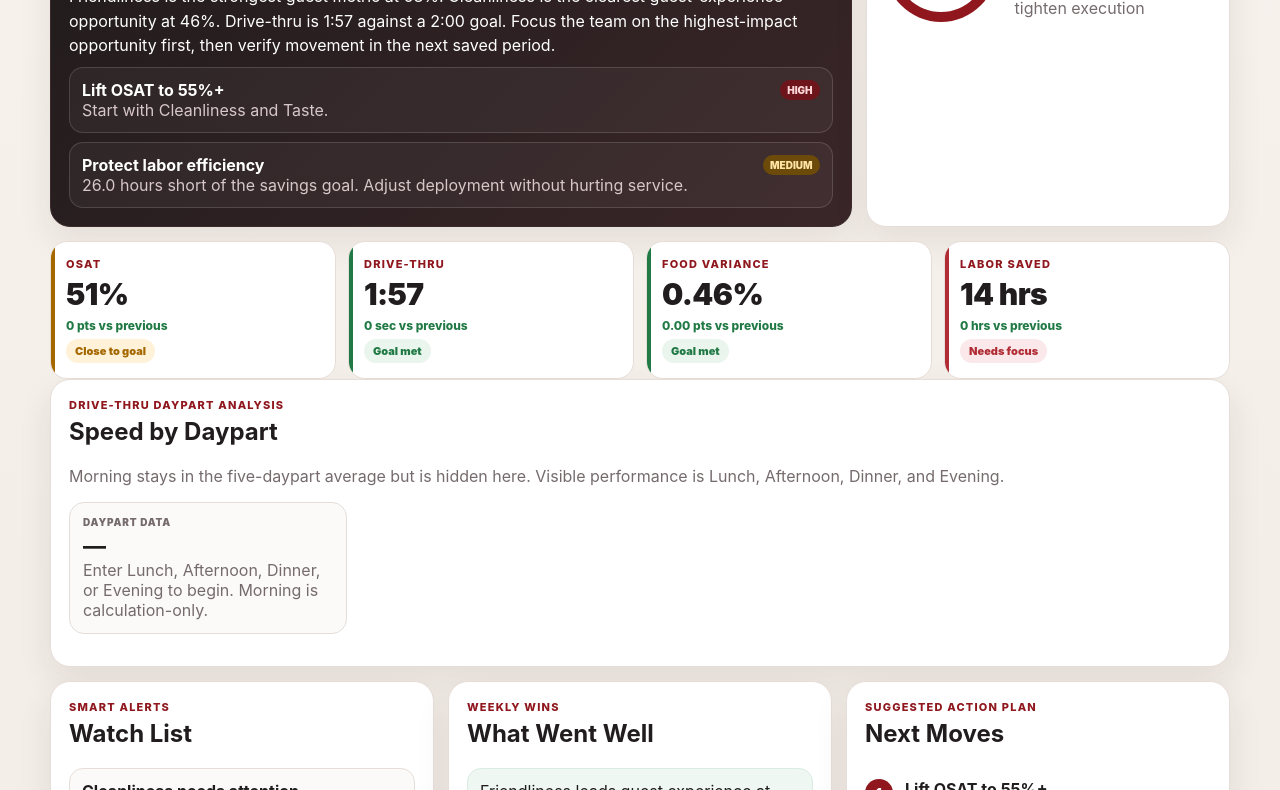
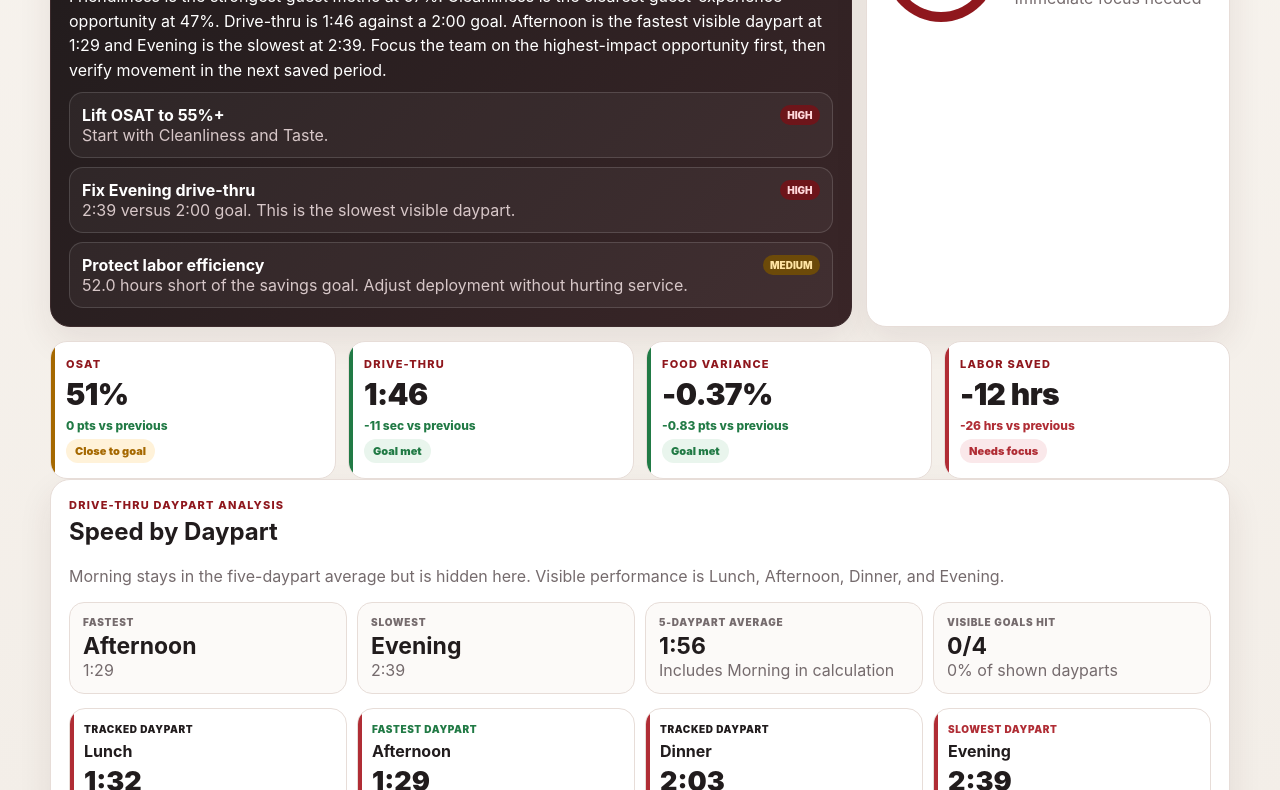
Before and after one commit to dereka390-gif/GM-assistant, a plain HTML site: page index.html in a window 1280 px wide. Shown: the part 483-1273 px from the top of the page. Drawn offline with Linux system fonts and the light colour scheme.

Commit message:
Update Store 8571 week ending Nov 6 results and team communication

```diff
--- a/index.html
+++ b/index.html
@@ -87,6 +87,12 @@ if(!localStorage.getItem(SEP_WEEKS_KEY)){
   localStorage.setItem(K,JSON.stringify(s));
   localStorage.setItem(SEP_WEEKS_KEY,'1');
 }
+const NOV6_KEY='gmAssistantWeekEndingNov6_2026_v1';
+if(!localStorage.getItem(NOV6_KEY)){
+ s.weeks=s.weeks.filter(w=>w.weekStart!=='2026-10-31');
+ s.weeks.push({"id":"store8571-2026-10-31","weekStart":"2026-10-31","sales":17746.62,"surveyCount":null,"osat":51,"accuracy":65,"cleanliness":47,"speed":64,"taste":52,"friendliness":67,"driveOverall":106,"driveMorning":null,"driveLunch":92,"driveAfternoon":89,"driveDinner":123,"driveEvening":159,"foodVariance":-0.37,"laborHoursSaved":-12,"mysteryShopper":66,"recognition":"Friendliness leads at 67%. Keep greeting every guest.","focusText":"Mystery shopper: 66%; minimum standard 90%|Observe 5 orders per shift and coach missed service steps|Complete 1 practice shop daily; goal 90%+|Check lobby and restrooms every 30 minutes|Review dinner and evening deployment each shift|Verify portions, waste and sauce preference","comments":"Week ending 11/6/2026. Weekly sales $17,746.62. DT overall 1:46 is MTD. Top 3 losses: Tomatoes -$30.43; Beef -$22.96; Horsey packets -$16.43. Labor saved -12 hours (12 hours over). Continue Douglas backline training."});
+ localStorage.setItem(K,JSON.stringify(s));localStorage.setItem(NOV6_KEY,'1');
+}
 const OSM=[{title:'B.L.A.S.T. Guest Recovery Model',section:'Guest Service',page:5,keys:'blast guest recovery complaint believe listen apologize solve thank',text:'B.L.A.S.T. stands for Believe, Listen, Apologize, Solve, and Thank.'},{title:'Guest experience focus areas',section:'Guest Service',page:4,keys:'speed cleanliness food quality accuracy friendliness serve refresh delight',text:'Serve connects to Speed and Cleanliness; Refresh connects to Food Quality and Accuracy; Delight connects to Friendliness.'},{title:'Roast beef tempering',section:'Roast Beef Preparation',page:8,keys:'roast beef tempering 34 40 48 72 today 4',text:'The July 2026 overview shows 34°F–40°F, 48–72 hours minimum, one inch between roasts, and a maximum hold of Today + 4 days.'}];
 const DAYPARTS=[['driveMorning','Morning','driveMorningGoal'],['driveLunch','Lunch','driveLunchGoal'],['driveAfternoon','Afternoon','driveAfternoonGoal'],['driveDinner','Dinner','driveDinnerGoal'],['driveEvening','Evening','driveEveningGoal']];
 const DASHBOARD_DAYPART_KEYS=new Set(['driveLunch','driveAfternoon','driveDinner','driveEvening']);
@@ -134,7 +140,7 @@ function dl(name,text,type){let u=URL.createObjectURL(new Blob([text],{type})),a
 renderBoard=function(){
   let w=latest();
   let recap=s.monthlyRecaps?.['2026-10']||null;
-  let showRecap=!!recap&&(!w||w.weekStart<='2026-10-31');
+  let showRecap=!!recap&&(!w||w.weekStart<'2026-10-31');
   if(showRecap){
     let cats=['accuracy','cleanliness','speed','taste','friendliness'].filter(k=>recap[k]!=null);
     let hi=cats.length?cats.reduce((a,b)=>recap[a]>recap[b]?a:b):null;
@@ -159,7 +165,7 @@ renderBoard=function(){
   let recognition=w.recognition||(hi?cap(hi)+' was the strongest guest category at '+fmt(hi,w[hi])+'.':'Add recognition.');
   board.innerHTML='<div class="boardhead"><div><div class="eyebrow">Weekly team update</div><h2 style="margin-bottom:4px">Store '+esc(s.settings.storeNumber||'8571')+'</h2><span>'+fd(w.weekStart)+' – '+end(w.weekStart)+'</span></div><div class="pill">GM Assistant</div></div>'
     +'<div class="boardgrid"><div class="panel"><h3>Guest Experience</h3><p><b>OSAT:</b> '+fmt('osat',w.osat)+' / Goal '+s.settings.osatGoal+'%</p><p>Accuracy '+fmt('accuracy',w.accuracy)+' · Cleanliness '+fmt('cleanliness',w.cleanliness)+'</p><p>Speed '+fmt('speed',w.speed)+' · Taste '+fmt('taste',w.taste)+' · Friendliness '+fmt('friendliness',w.friendliness)+'</p></div>'
-    +'<div class="panel"><h3>Operations</h3><p><b>Drive-Thru:</b> '+fmt('driveOverall',w.driveOverall)+' / Goal '+fmt('driveOverall',s.settings.driveGoal)+'</p><p><b>Food Variance:</b> '+fmt('foodVariance',w.foodVariance)+'</p><p><b>Labor Saved:</b> '+fmt('laborHoursSaved',w.laborHoursSaved)+'</p></div>'
+    +'<div class="panel"><h3>Operations</h3><p><b>Weekly Sales:</b> '+Number(w.sales||0).toLocaleString('en-US',{style:'currency',currency:'USD'})+'</p><p><b>Mystery Shopper:</b> '+(w.mysteryShopper==null?'—':w.mysteryShopper+'% / Minimum 90%')+'</p><p><b>Drive-Thru:</b> '+fmt('driveOverall',w.driveOverall)+' / Goal '+fmt('driveOverall',s.settings.driveGoal)+'</p><p><b>Food Variance:</b> '+fmt('foodVariance',w.foodVariance)+'</p><p><b>Labor Saved:</b> '+fmt('laborHoursSaved',w.laborHoursSaved)+'</p></div>'
     +'<div class="panel"><h3>Recognition</h3><p>'+esc(recognition)+'</p></div><div class="panel"><h3>Opportunity</h3><p>'+(lo?cap(lo)+' was the lowest guest category at '+fmt(lo,w[lo])+'.':'Choose an opportunity.')+'</p></div></div>'
     +'<div class="panel" style="margin-top:12px"><h3>This Week\'s Focus</h3><ol>'+focus.map(x=>'<li>'+esc(x)+'</li>').join('')+'</ol></div>'
     +'<div class="panel" style="margin-top:12px"><h3>Manager Notes</h3><p>'+esc(w.comments||'No notes entered.')+'</p></div>';
```
